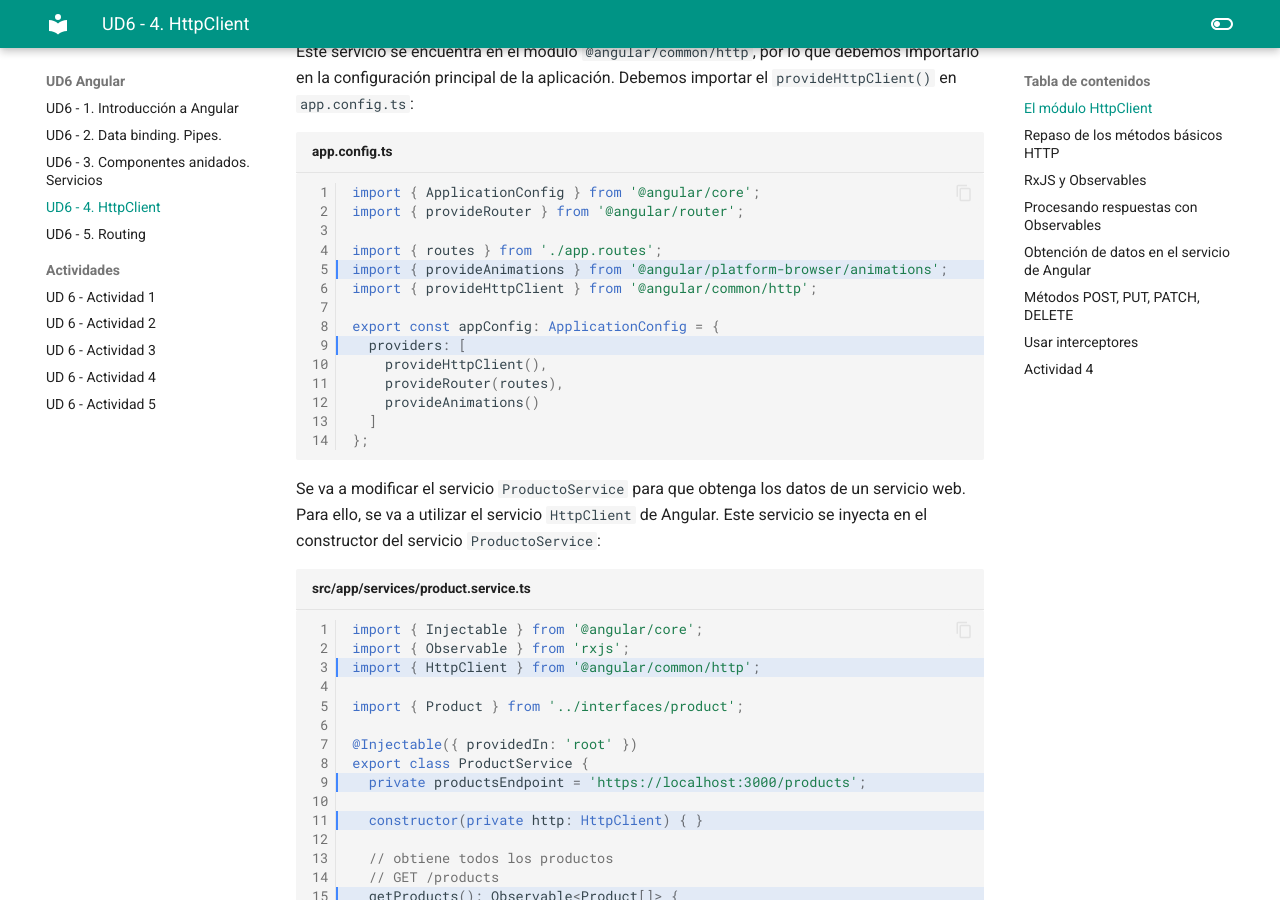
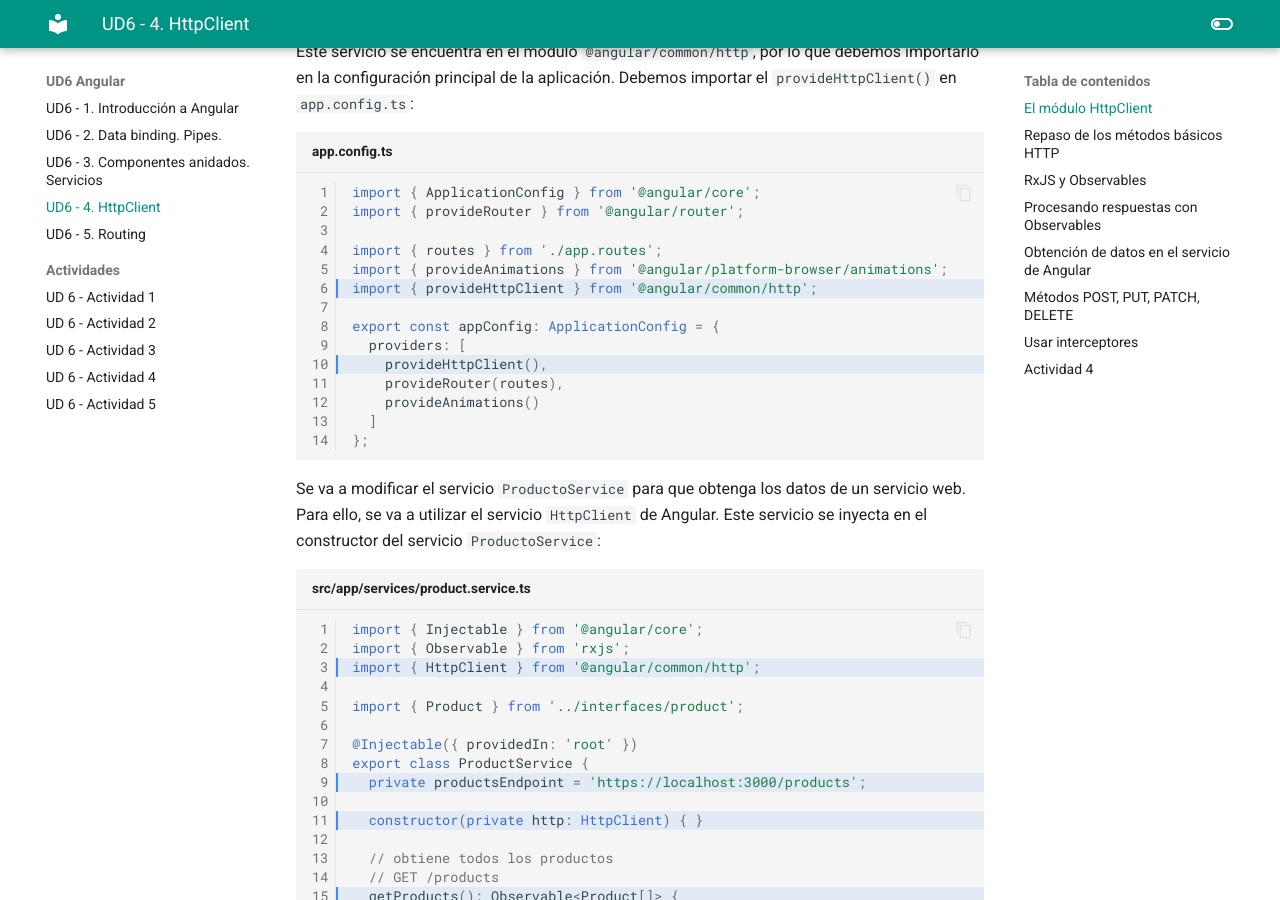
Before and after one commit to jsanvil/dwec2023, an MkDocs documentation site: the page built from docs/ud6/ud6-4-angular-rest.md, in a window 1280 px wide and 900 px high, scrolled down 332 px. Built offline with MkDocs 1.6.1 and Material for MkDocs 9.7.7, drawn with Linux system fonts in a browser that asks for light colours.

Commit message:
ud6_4 fix line highlight

````diff
--- a/docs/ud6/ud6-4-angular-rest.md
+++ b/docs/ud6/ud6-4-angular-rest.md
@@ -6,7 +6,7 @@ En las aplicaciones reales se obtienen los datos de un servicio web utilizando p
 
 Este servicio se encuentra en el módulo `@angular/common/http`, por lo que debemos importarlo en la configuración principal de la aplicación. Debemos importar el `provideHttpClient()` en `app.config.ts`:
 
-```typescript title="app.config.ts" linenums="1" hl_lines="5 9"
+```typescript title="app.config.ts" linenums="1" hl_lines="6 10"
 import { ApplicationConfig } from '@angular/core';
 import { provideRouter } from '@angular/router';
 
````
